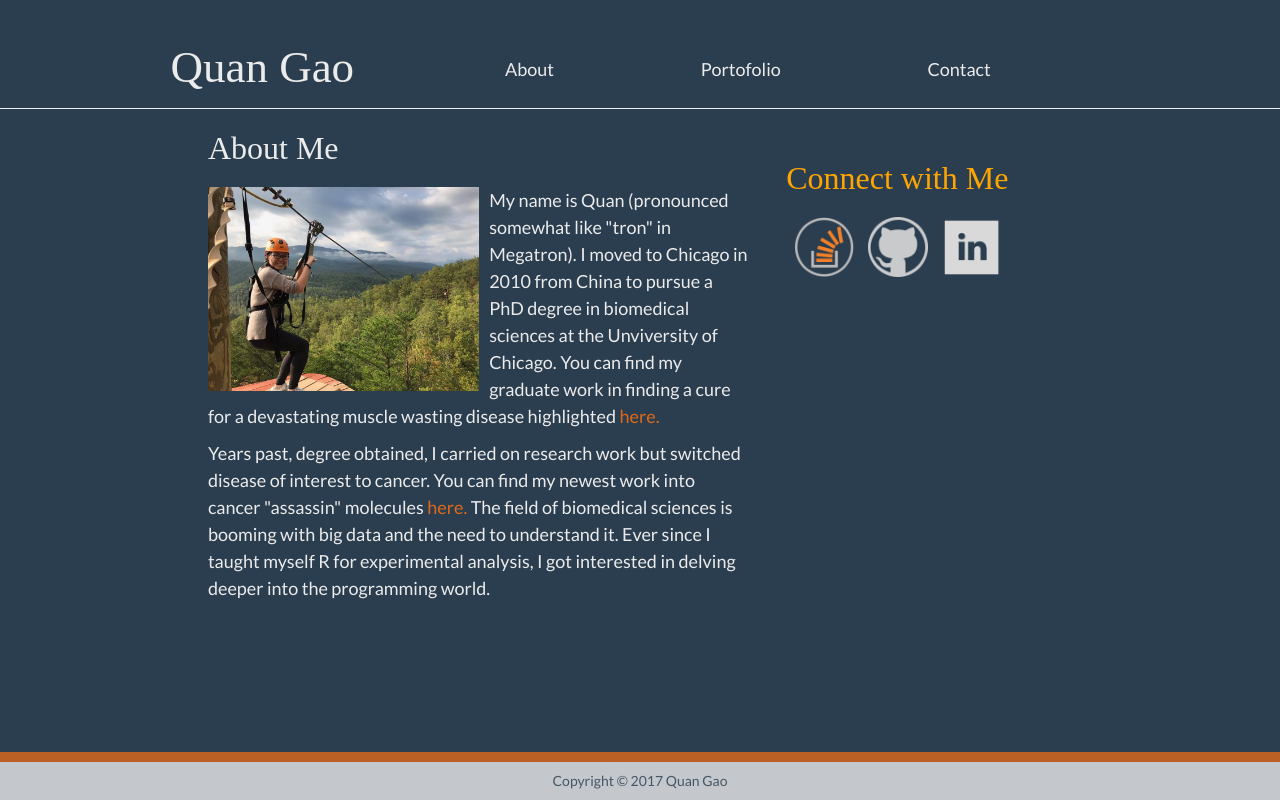
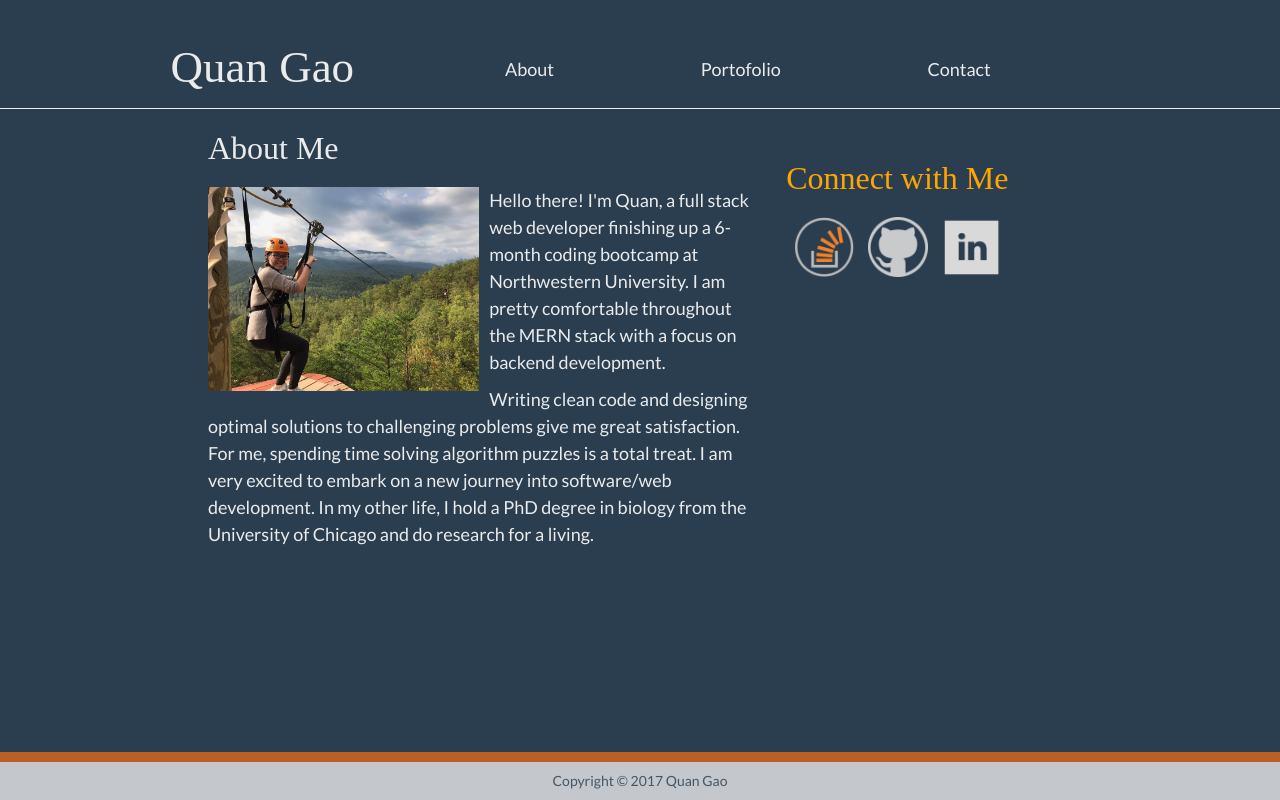
Before and after one commit to QuanGao/Bootstrap-Portfolio, a plain HTML site: page index.html in a window 1280 px wide. Drawn offline with nearby package versions, Linux system fonts and the light colour scheme.

Commit message:
edit bio

```diff
--- a/index.html
+++ b/index.html
@@ -1,59 +1,97 @@
 <!DOCTYPE html>
 <html lang="en">
+
 <head>
     <meta charset="UTF-8">
     <title> Quan Gao portfolio version 2.0 </title>
-	<meta charset="UTF-8" name = "viewport" content = "width=device-width, initial-scale=1.0">
+    <meta charset="UTF-8" name="viewport" content="width=device-width, initial-scale=1.0">
     <!-- Latest compiled and minified CSS -->
-	<link rel="stylesheet" href="https://maxcdn.bootstrapcdn.com/bootstrap/3.3.7/css/bootstrap.min.css" integrity="sha384-BVYiiSIFeK1dGmJRAkycuHAHRg32OmUcww7on3RYdg4Va+PmSTsz/K68vbdEjh4u" crossorigin="anonymous">
+    <link rel="stylesheet" href="https://maxcdn.bootstrapcdn.com/bootstrap/3.3.7/css/bootstrap.min.css" integrity="sha384-BVYiiSIFeK1dGmJRAkycuHAHRg32OmUcww7on3RYdg4Va+PmSTsz/K68vbdEjh4u"
+        crossorigin="anonymous">
     <link rel="stylesheet" type="text/css" href="https://bootswatch.com/4/superhero/bootstrap.min.css">
     <link rel="stylesheet" type="text/css" href="assets/css/style.css">
 </head>
+
 <body>
-	<div class = "container-fluid">
-		<div class = "row page-header">
+    <div class="container-fluid">
+        <div class="row page-header">
             <div class="col-lg-1"></div>
             <div class="col-lg-3 col-md-4 col-sm-12">
                 <h1>Quan Gao</h1>
             </div>
             <div class="col-lg-6 col-md-8 col-sm-12">
                 <ul class="nav">
-			        <li><a href="index.html">About</a></li>
-			        <li><a href="portfolio.html">Portofolio</a></li>
-			        <li><a href="contact.html">Contact</a></li>
+                    <li>
+                        <a href="index.html">About</a>
+                    </li>
+                    <li>
+                        <a href="portfolio.html">Portofolio</a>
+                    </li>
+                    <li>
+                        <a href="contact.html">Contact</a>
+                    </li>
                 </ul>
             </div>
             <div class="col-lg-2"></div>
         </div>
 
-		<div class = "row intro">
+        <div class="row intro">
             <div class="col-lg-1"></div>
-			<div class = "col-lg-6 col-md-8 col-sm-12">
+            <div class="col-lg-6 col-md-8 col-sm-12">
                 <h1> About Me </h1>
-				<img src = "assets/images/quan.jpg" alt = "picture of Quan" class = "profile"></img>
-				<p> My name is Quan (pronounced somewhat like "tron" in Megatron). I moved to Chicago in 2010 from China to pursue a PhD degree in biomedical sciences at the Unviversity of Chicago. You can find my graduate work in finding a cure for a devastating muscle wasting disease highlighted <a href = "https://news.uchicago.edu/article/2015/10/23/rna-editing-technique-treats-severe-form-muscular-dystrophy"> here. </a> </p>
+                <img src="assets/images/quan.jpg" alt="picture of Quan" class="profile"></img>
+                <p> Hello there! I'm Quan, a full stack web developer finishing up a 6-month coding bootcamp at Northwestern University.
+                I am pretty comfortable throughout the MERN stack with a focus on backend development. </p>
+                <p>Writing clean code and designing optimal solutions to challenging problems give me great satisfaction.
+                For me, spending time solving algorithm puzzles is a total treat. I am very excited to embark
+                on a new journey into software/web development. In my other life,
+                I hold a PhD degree in biology from the University of Chicago and do research for a living.
+                </p>
 
-				<p> Years past, degree obtained, I carried on research work but switched disease of interest to cancer. You can find my newest work into cancer "assassin" molecules <a href = https://news.northwestern.edu/stories/2017/october/suicide-molecules-kill-any-cancer-cell/> here. </a> The field of biomedical sciences is booming with big data and the need to understand it. Ever since I taught myself R for experimental analysis, I got interested in delving deeper into the programming world.</p>
+                <p></p>
             </div>
-			<aside class = "col-lg-3 col-md-4 col-sm-12 col-12">
+            <aside class="col-lg-3 col-md-4 col-sm-12 col-12">
                 <h1>Connect with Me</h1>
-				<section class = "icons row">
-					<div class = "col-md-3 col-sm-3 col-3"></div>
+                <section class="icons row">
+                    <div class="col-md-3 col-sm-3 col-3"></div>
                     <div class="col-md-2 col-sm-2 col-2">
-						<a href = "https://stackoverflow.com/users/8743719/quan-gao?tab=profile"><img class = "icon stackO" src = "assets/images/if_stackoverflow_1220302.png"></a>
+                        <a href="https://stackoverflow.com/users/8743719/quan-gao?tab=profile">
+                            <img class="icon stackO" src="assets/images/if_stackoverflow_1220302.png">
+                        </a>
                     </div>
                     <div class="col-md-2 col-sm-2 col-2">
-						<a href = "https://github.com/QuanGao"><img class = "icon github" src = "assets/images/381376-512.png"></a>
+                        <a href="https://github.com/QuanGao">
+                            <img class="icon github" src="assets/images/381376-512.png">
+                        </a>
                     </div>
                     <div class="col-md-2 col-sm-2 col-2">
-						<a href = "https://www.linkedin.com/in/quan-gao-25b67523"><img class = "icon linkedin" src = "assets/images/if_linkedin_square_gray_107090.png"></a>
+                        <a href="https://www.linkedin.com/in/quan-gao-25b67523">
+                            <img class="icon linkedin" src="assets/images/if_linkedin_square_gray_107090.png">
+                        </a>
                     </div>
-					<div class = "col-md-3 col-sm-3 col-3"></div>
+                    <div class="col-md-3 col-sm-3 col-3"></div>
                 </section>
             </aside>
             <div class="col-lg-2"></div>
         </div>
     </div>
-	<footer> <p> Copyright © 2017 Quan Gao </p> </footer>
+    <footer>
+        <p> Copyright © 2017 Quan Gao </p>
+    </footer>
 </body>
+
 </html>
+
+<!-- <p> My name is Quan (pronounced somewhat like "tron" in Megatron). I moved to Chicago in 2010 from China to pursue
+        a PhD degree in biomedical sciences at the Unviversity of Chicago. You can find my graduate work in finding
+        a cure for a devastating muscle wasting disease highlighted
+        <a href="https://news.uchicago.edu/article/2015/10/23/rna-editing-technique-treats-severe-form-muscular-dystrophy">
+        here. </a>
+    </p>
+
+    <p> Years past, degree obtained, I carried on research work but switched disease of interest to cancer. You can
+        find my newest work into cancer "assassin" molecules
+        <a href="https://news.northwestern.edu/stories/2017/october/suicide-molecules-kill-any-cancer-cell"
+        /> here. </a> The field of biomedical sciences is booming with big data and the need to understand it.
+        Ever since I taught myself R for experimental analysis, I got interested in delving deeper into the programming
+        world.</p> -->
```
Lines whose indentation alone changed are shown as unchanged.
